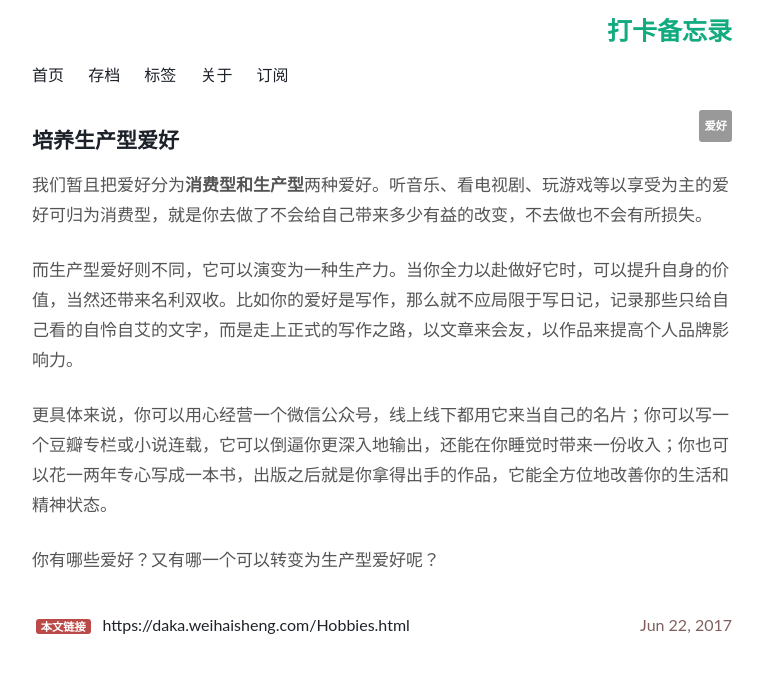
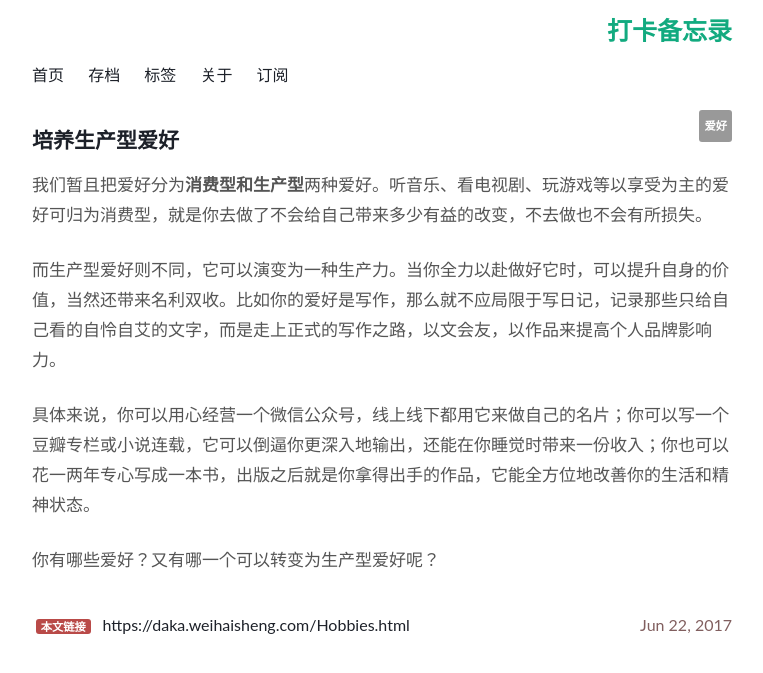
Before and after one commit to Turbo-Snail/ReadingCard, a Jekyll site: the page built from _posts/2017-06-22-Hobbies.md, in a window 1280 px wide. Shown: the top 673 px of the page, without its empty margins (258-1021 px from the left). Built offline with Jekyll 4.4.1, drawn with Linux system fonts in a browser that asks for light colours; comment, search, counter and statistics services are not loaded.

Commit message:
Update 2017-06-22-Hobbies.md

```diff
--- a/_posts/2017-06-22-Hobbies.md
+++ b/_posts/2017-06-22-Hobbies.md
@@ -10,8 +10,8 @@ published: true
 
 我们暂且把爱好分为**消费型和生产型**两种爱好。听音乐、看电视剧、玩游戏等以享受为主的爱好可归为消费型，就是你去做了不会给自己带来多少有益的改变，不去做也不会有所损失。
 
-而生产型爱好则不同，它可以演变为一种生产力。当你全力以赴做好它时，可以提升自身的价值，当然还带来名利双收。比如你的爱好是写作，那么就不应局限于写日记，记录那些只给自己看的自怜自艾的文字，而是走上正式的写作之路，以文章来会友，以作品来提高个人品牌影响力。
+而生产型爱好则不同，它可以演变为一种生产力。当你全力以赴做好它时，可以提升自身的价值，当然还带来名利双收。比如你的爱好是写作，那么就不应局限于写日记，记录那些只给自己看的自怜自艾的文字，而是走上正式的写作之路，以文会友，以作品来提高个人品牌影响力。
 
-更具体来说，你可以用心经营一个微信公众号，线上线下都用它来当自己的名片；你可以写一个豆瓣专栏或小说连载，它可以倒逼你更深入地输出，还能在你睡觉时带来一份收入；你也可以花一两年专心写成一本书，出版之后就是你拿得出手的作品，它能全方位地改善你的生活和精神状态。
+具体来说，你可以用心经营一个微信公众号，线上线下都用它来做自己的名片；你可以写一个豆瓣专栏或小说连载，它可以倒逼你更深入地输出，还能在你睡觉时带来一份收入；你也可以花一两年专心写成一本书，出版之后就是你拿得出手的作品，它能全方位地改善你的生活和精神状态。
 
 你有哪些爱好？又有哪一个可以转变为生产型爱好呢？
```
